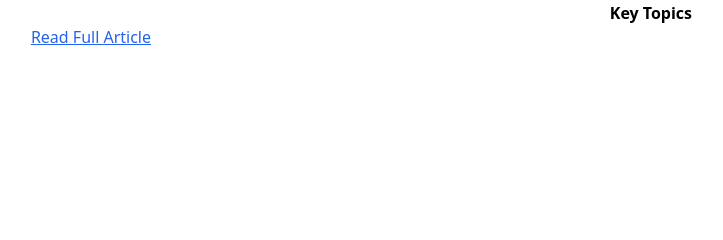
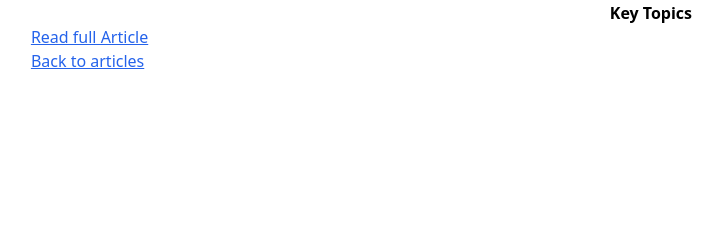
Before and after one commit to cedralpass/recapai-app, a Python web app: template recap/templates/article/show.html in a window 1280 px wide. Shown: the part 99-339 px from the top of the page, without its empty margins (164-887 px from the left). Run offline with Jinja, Linux system fonts and the light colour scheme; the template is opened without the code that fills it, so the values that code supplies are empty; style sheets or scripts are compiled from the project's sources.

Commit message:
adding link back to index from article detail

```diff
--- a/recap/templates/article/show.html
+++ b/recap/templates/article/show.html
@@ -14,7 +14,9 @@
         {%endif%}<br />
         <span class="text-sm text-red-900">Content Category: {{ article.category }}</SPAN><br /><br />
         {{ article.summary }}
-        <a class="" href="{{ article['url_path'] }}" target="_blank">Read Full Article</a>
+        <a class="" href="{{ article['url_path'] }}" target="_blank">Read full Article</a>
+        <br>
+        <a href="{{ url_for('routes.index') }}">Back to articles</a>
       </div>
     </div>
   </div>
@@ -25,8 +27,9 @@
       <li>{{ category }}</li>
       {% endfor %}
     </ul>
-    <br/>
-    <b>Key Topics</b><ul>
+    <br />
+    <b>Key Topics</b>
+    <ul>
       {% for topic in article.get_key_topics_json() %}
       <li>{{ topic }}</li>
       {% endfor %}
```
